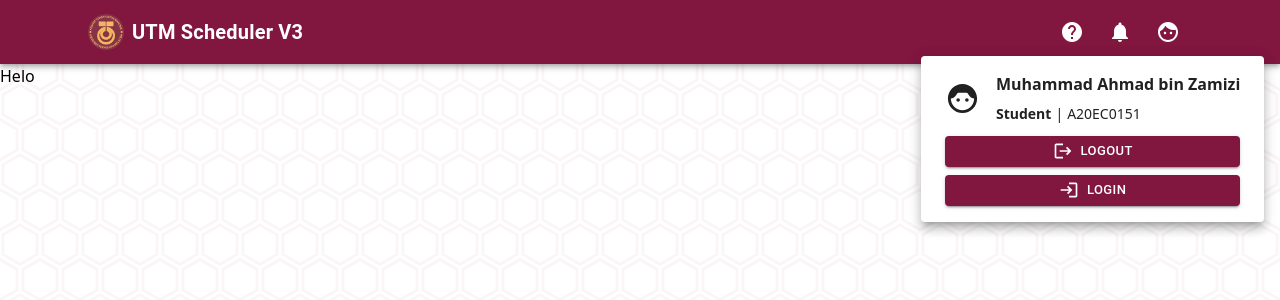
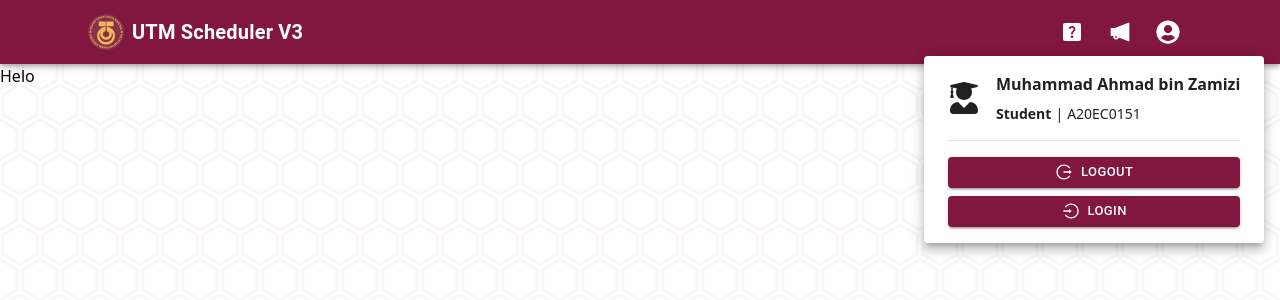
Before and after one commit to UTM-AdmiJW/UTM_Scheduler_V3, a React (Create React App) app: page / in a window 1280 px wide. Both pictures are taken after a click on the button 1168 px from the left and 32 px from the top of the page. Shown: the top 300 px of the page. Built offline with nearby package versions, Linux system fonts and the light colour scheme.

Commit message:
JW: Use React Icons

```diff
--- a/package.json
+++ b/package.json
@@ -19,6 +19,7 @@
     "react": "^18.2.0",
     "react-dom": "^18.2.0",
     "react-hook-form": "^7.41.0",
+    "react-icons": "^4.7.1",
     "react-particles": "^2.7.1",
     "react-query": "^3.39.2",
     "react-redux": "^8.0.5",
--- a/src/components/navbar/Navbar.tsx
+++ b/src/components/navbar/Navbar.tsx
@@ -2,8 +2,8 @@ import { AppBar, Container, Toolbar, Typography } from "@mui/material";
 import { Link } from "react-router-dom";
 
 import NavbarMenu from "./NavbarMenu";
+import NavbarMobileMenu from "./NavbarMobileMenu";
 
-import NavbarMobileMenu from "./NavbarMobileMenu";
 
 export default function Navbar() {
 
--- a/src/components/navbar/NavbarMenu.tsx
+++ b/src/components/navbar/NavbarMenu.tsx
@@ -2,9 +2,11 @@ import { useState } from "react";
 import { IconButton, Tooltip, Menu } from "@mui/material";
 
 
-import NotificationsIcon from '@mui/icons-material/Notifications';
-import HelpIcon from '@mui/icons-material/Help';
-import FaceIcon from '@mui/icons-material/Face';
+import { AiFillNotification } from 'react-icons/ai';
+import { MdHelpCenter } from 'react-icons/md';
+import { FaUserCircle } from 'react-icons/fa';
+
+
 import Profile from "./Profile";
 
 
@@ -32,7 +34,7 @@ export default function NavbarMenu() {
                     color="inherit"
                     aria-label="tutorial"
                 >
-                    <HelpIcon />
+                    <MdHelpCenter fontSize='x-large' />
                 </IconButton>
             </Tooltip>
 
@@ -43,7 +45,7 @@ export default function NavbarMenu() {
                     color="inherit"
                     aria-label="announcements"
                 >
-                    <NotificationsIcon />
+                    <AiFillNotification fontSize='x-large' />
                 </IconButton>
             </Tooltip>
 
@@ -55,7 +57,7 @@ export default function NavbarMenu() {
                     aria-label="profile"
                     onClick={ onOpenProfile }
                 >
-                    <FaceIcon />
+                    <FaUserCircle fontSize='x-large' />
                 </IconButton>
             </Tooltip>
 
--- a/src/components/navbar/NavbarMobileMenu.tsx
+++ b/src/components/navbar/NavbarMobileMenu.tsx
@@ -1,9 +1,8 @@
 import { useState } from "react";
 import { ListItemIcon, MenuItem, Menu, ListItemText, Divider, IconButton } from "@mui/material";
 
-import MoreVertIcon from '@mui/icons-material/MoreVert';
-import NotificationsIcon from '@mui/icons-material/Notifications';
-import HelpIcon from '@mui/icons-material/Help';
+import { AiOutlineMenu, AiOutlineClose, AiFillNotification } from 'react-icons/ai';
+import { MdHelpCenter } from 'react-icons/md';
 
 import Profile from "./Profile";
 
@@ -27,7 +26,6 @@ export default function NavbarMobileMenu() {
 
         {/* Open Menu Button */}
         <IconButton
-            size="large"
             aria-label="open menu"
             aria-controls="menu-appbar"
             aria-haspopup="true"
@@ -35,7 +33,11 @@ export default function NavbarMobileMenu() {
             onClick={onOpenMenu}
             className='sm:hidden'
         >
-            <MoreVertIcon />
+            {
+                anchorElem !== null?
+                <AiOutlineClose />:
+                <AiOutlineMenu />
+            }
         </IconButton>
 
 
@@ -50,14 +52,14 @@ export default function NavbarMobileMenu() {
 
             <MenuItem>
                 <ListItemIcon>
-                    <NotificationsIcon fontSize="small" />
+                    <AiFillNotification fontSize="large" />
                 </ListItemIcon>
                 <ListItemText>Announcements</ListItemText>
             </MenuItem>
 
             <MenuItem>
                 <ListItemIcon>
-                    <HelpIcon fontSize="small" />
+                    <MdHelpCenter fontSize="large" />
                 </ListItemIcon>
                 <ListItemText>Tutorial</ListItemText>
             </MenuItem>
--- a/src/components/navbar/Profile.tsx
+++ b/src/components/navbar/Profile.tsx
@@ -1,9 +1,7 @@
-import { Button, Container } from "@mui/material";
+import { Button, Container, Divider } from "@mui/material";
 
-
-import Face6Icon from '@mui/icons-material/Face6';
-import LoginIcon from '@mui/icons-material/Login';
-import LogoutIcon from '@mui/icons-material/Logout';
+import { AiOutlineLogin, AiOutlineLogout } from 'react-icons/ai';
+import { FaUserGraduate } from 'react-icons/fa';
 
 
 export default function Profile() {
@@ -12,7 +10,7 @@ export default function Profile() {
 
         {/* Info */}
         <div className='flex gap-3 items-center mb-3'>
-            <Face6Icon className='mr-1' fontSize="large" />
+            <FaUserGraduate className='mr-1' fontSize="xx-large" />
 
             <div className='flex flex-col'>
                 <p className='font-bold'>Muhammad Ahmad bin Zamizi</p>
@@ -24,14 +22,16 @@ export default function Profile() {
             </div>
         </div>
 
+        <Divider className='my-4' />
+
         {/* Login/Logout */}
         <Button variant='contained' size='small' fullWidth className='mb-2'>
-            <LogoutIcon fontSize='small' className='mr-2' />
+            <AiOutlineLogout className='mr-2' fontSize='large' />
             Logout
         </Button>
 
         <Button variant='contained' size='small' fullWidth>
-            <LoginIcon fontSize='small' className='mr-2' />
+            <AiOutlineLogin className='mr-2' fontSize='large' />
             Login
         </Button>
 
```
Also changed, not shown: 2 other files (tests, documents, lock files or other folders).
